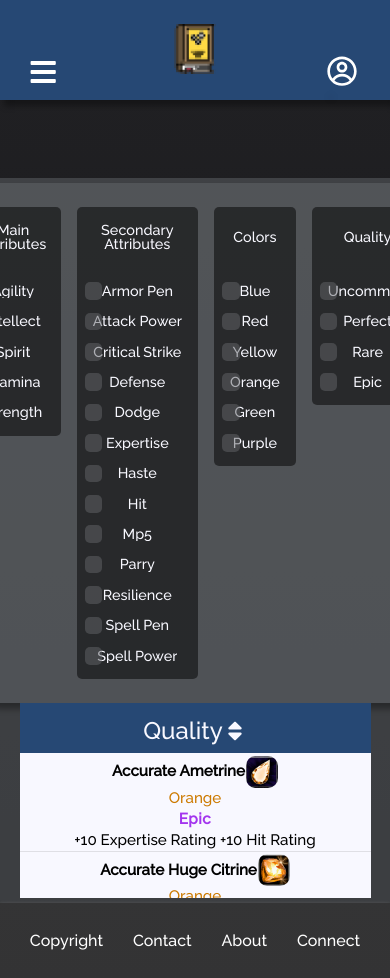
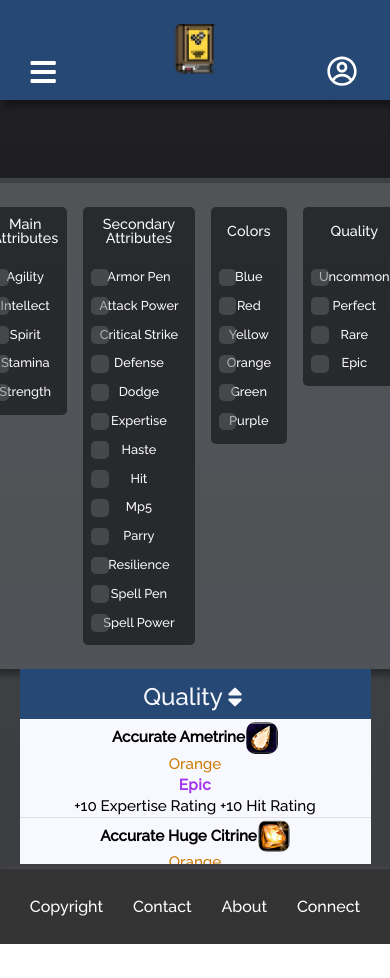
Before and after one commit to MarcusMohns/Codex-Online, a React (Create React App) app: page /gemfinder in a window 390 px wide. Shown: the top 978 px of the page. After the commit the page ends 944 px from the top, so only its background shows below. Built offline with nearby package versions, Linux system fonts and the light colour scheme.

Commit message:
more styles mobile fixed

```diff
--- a/src/components/styles/GemFinder.styled.js
+++ b/src/components/styles/GemFinder.styled.js
@@ -55,14 +55,13 @@ export const CheckBoxContainer = styled.section`
     flex-direction: column;
     padding: 0.5rem;
     background-color: ${COLORS.fadedBlack};
+    border-radius: 5px;
     width: 100%;
-    border-radius: 5px;
   }
   .category-name {
     display: flex;
     align-items: center;
     justify-content: center;
-    padding: 0.4rem;
     height: 2rem;
     text-align: center;
     color: ${COLORS.offWhite};
@@ -74,7 +73,6 @@ export const CheckBoxContainer = styled.section`
     display: flex;
     flex-direction: column;
     justify-content: center;
-    flex-grow: 1;
   }
 
   .a-checkbox {
@@ -87,6 +85,8 @@ export const CheckBoxContainer = styled.section`
     .label-text {
       user-select: none;
       color: ${COLORS.offWhite};
+      font-size: 0.8rem;
+
       overflow: hidden;
       white-space: nowrap;
       text-overflow: ellipsis;
@@ -152,18 +152,12 @@ export const CheckBoxContainer = styled.section`
 
   @media screen and (min-width: 1200px) {
     .categories-and-checkboxes {
-      min-width: 65vw;
       width: 80%;
-
-      .category-container {
-        width: 50%;
-      }
-    }
-    .category-container {
-      height: 100%;
     }
   }
   @media screen and (min-width: 992px) {
+    .categories-and-checkboxes {
+      width: 80%;
   }
 `;
 
```
